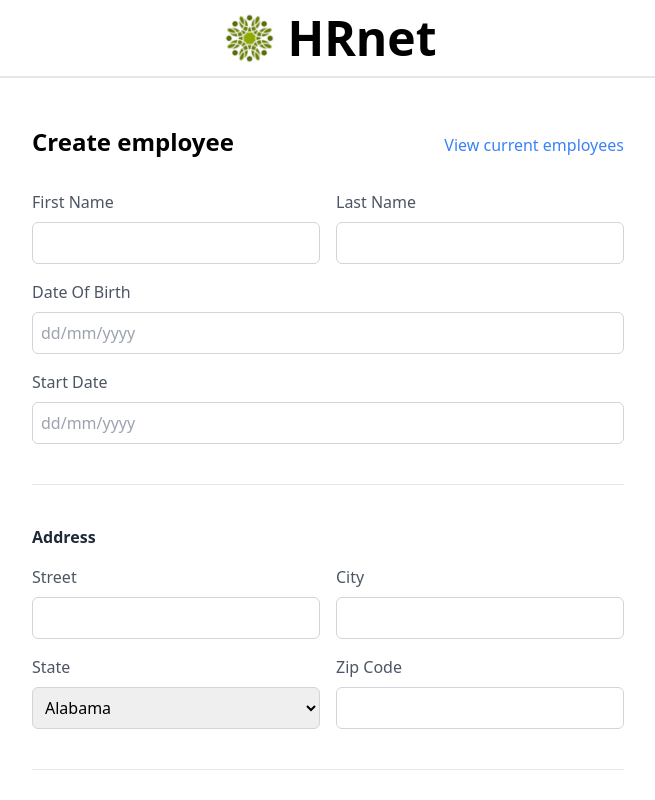
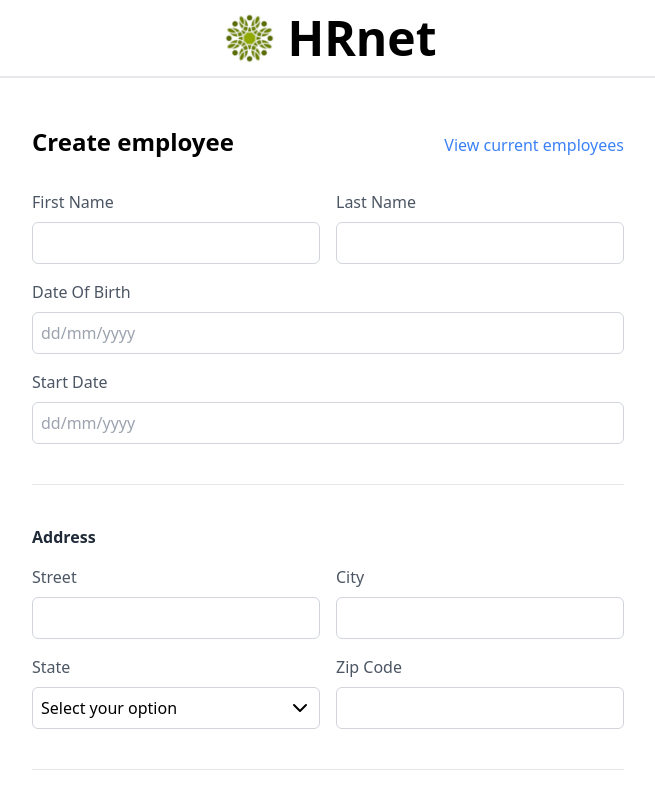
Before and after one commit to Kguie/react-OC-projet14, a React (Vite) app: page / in a window 1280 px wide. Shown: the top 800 px of the page, without its empty margins (312-967 px from the left). Built offline with nearby package versions, Linux system fonts and the light colour scheme.

Commit message:
Dropdown wip

```diff
--- a/src/components/createEmployeeForm/CreateEmployeeFormInputSelect.tsx
+++ b/src/components/createEmployeeForm/CreateEmployeeFormInputSelect.tsx
@@ -2,6 +2,7 @@ import { Control, Controller, FieldErrors } from "react-hook-form";
 
 import { CreateEmployeeFormData } from "./CreateEmployeeForm";
 import { formatLabelToKebabCase } from "../../utils/utils";
+import DropdownMenu from "../dropdownMenu/DropdownMenu";
 
 export type CreateEmployeeFormTextInputProps = {
   name: "state" | "department";
@@ -29,19 +30,11 @@ export default function CreateEmployeeFormTextInput({
         control={control}
         rules={{ required: `${label} is required` }}
         render={({ field }) => (
-          <select
-            id={kebabCaseLabel}
-            required
-            className={`border rounded-md ${
-              errors[name] ? "border-red-500" : "border-gray-300"
-            } p-2`}
-            {...field}>
-            {options.map(({ value, label }, index) => (
-              <option key={index} value={value}>
-                {label}
-              </option>
-            ))}
-          </select>
+          <DropdownMenu
+            selected={field.value}
+            onSelect={field.onChange}
+            options={options}
+          />
         )}
       />
       {errors[name] && <p className="text-red-500">{errors[name]?.message}</p>}
--- a/src/components/datePicker/DatePicker.tsx
+++ b/src/components/datePicker/DatePicker.tsx
@@ -15,7 +15,7 @@ type DatePickerProps = {
 export default function DatePicker({
   selectedDate,
   onDateChange,
-}: DatePickerProps) {
+}: DatePickerProps): React.ReactElement {
   const [isCalendarOpen, setIsCalendarOpen] = useState(false);
   const [inputValue, setInputValue] = useState(
     selectedDate ? format(selectedDate, "dd/MM/yyyy") : ""
@@ -35,7 +35,7 @@ export default function DatePicker({
       const spaceBelow = window.innerHeight - rect.bottom;
       const spaceAbove = rect.top;
 
-      if (spaceBelow < 300 && spaceAbove > 300) {
+      if (spaceBelow < 384 && spaceAbove > 384) {
         setPosition("top");
       } else {
         setPosition("bottom");
--- a/src/components/datePicker/DatePickerCalendar.tsx
+++ b/src/components/datePicker/DatePickerCalendar.tsx
@@ -20,7 +20,7 @@ type DatePickerCalendarProps = {
 export default function DatePickerCalendar({
   selectedDate,
   onDateChange,
-}: DatePickerCalendarProps) {
+}: DatePickerCalendarProps): React.ReactElement {
   const [currentMonth, setCurrentMonth] = useState(selectedDate || new Date());
 
   const prevMonth = () => setCurrentMonth(subMonths(currentMonth, 1));
@@ -44,7 +44,7 @@ export default function DatePickerCalendar({
   const days = useMemo(() => generateCalendarDays(), [currentMonth]);
 
   return (
-    <div data-testid="calendar" className="w-66 border rounded-lg p-4">
+    <div data-testid="calendar" className="w-66 max-h-96 border rounded-lg p-4">
       {/* En-tête du calendrier */}
       <div className="flex justify-between items-center mb-4">
         <button type="button" name="previous" onClick={prevMonth}>
--- /dev/null
+++ b/src/components/dropdownMenu/DropdownMenu.tsx
@@ -0,0 +1,173 @@
+import { useRef, useState } from "react";
+import { ChevronDown } from "lucide-react";
+
+import DropdownMenuList from "./DropdownMenuList";
+
+type DropdownMenuProps = {
+  selected: DropdownMenuOption["value"] | null;
+  onSelect: (option: DropdownMenuOption["value"]) => void;
+  options: DropdownMenuOption[];
+};
+
+export type DropdownMenuOption = { value: string; label?: string };
+
+export default function DropdownMenu({
+  selected,
+  onSelect,
+  options,
+}: DropdownMenuProps): React.ReactElement {
+  const [isDropdownOpen, setIsDropdownOpen] = useState(false);
+  const [position, setPosition] = useState<"top" | "bottom">("bottom");
+  const [selectedOption, setSelectedOption] = useState<
+    DropdownMenuOption | undefined
+  >(options.find(({ value }) => value === selected));
+
+  const inputRef = useRef<HTMLInputElement>(null);
+  const dropdownRef = useRef<HTMLDivElement>(null);
+
+  /** Open Dropdown adjusting position */
+  function handleOpenDropdown() {
+    if (isDropdownOpen) return;
+
+    if (inputRef.current) {
+      const rect = inputRef.current.getBoundingClientRect();
+      const spaceBelow = window.innerHeight - rect.bottom;
+      const spaceAbove = rect.top;
+
+      if (spaceBelow < 500 && spaceAbove > 500) {
+        setPosition("top");
+      } else {
+        setPosition("bottom");
+      }
+    }
+    setIsDropdownOpen(true);
+  }
+
+  function handleOptionNavigation(orientation: "previous" | "next") {
+    if (!isDropdownOpen) {
+      handleOpenDropdown();
+      return;
+    }
+    const currentIndex = selectedOption
+      ? options.findIndex((option) => option === selectedOption)
+      : 0;
+
+    const newIndex =
+      orientation === "previous"
+        ? (currentIndex - 1 + options.length) % options.length
+        : (currentIndex + 1) % options.length;
+
+    setSelectedOption(options[newIndex]);
+  }
+
+  function handleChange(option: DropdownMenuOption) {
+    setSelectedOption(option);
+    onSelect(option.value);
+    handleClose();
+  }
+
+  function handleKeyDown(event: React.KeyboardEvent<HTMLInputElement>) {
+    switch (event.key) {
+      case "ArrowUp":
+        handleOptionNavigation("previous");
+        event.preventDefault();
+        break;
+
+      case "ArrowDown":
+        handleOptionNavigation("next");
+        event.preventDefault();
+        break;
+
+      case "Escape":
+        inputRef.current?.blur();
+        break;
+
+      case "Enter": {
+        event.preventDefault();
+        setTimeout(() => {
+          handleClose();
+        }, 0);
+        break;
+      }
+
+      case "Tab":
+        inputRef.current?.blur();
+        break;
+
+      default:
+        event.preventDefault();
+        break;
+    }
+  }
+
+  /** Handle blur with modal closing */
+  function handleBlur(event: React.FocusEvent<HTMLDivElement>) {
+    const relatedTarget = event.relatedTarget as Node;
+    if (
+      relatedTarget &&
+      (inputRef.current?.contains(relatedTarget) ||
+        dropdownRef.current?.contains(relatedTarget))
+    ) {
+      return;
+    }
+    const isSame = selectedOption && selected === selectedOption.value;
+    if (!isSame) {
+      setSelectedOption(options.find(({ value }) => value === selected));
+    }
+    handleClose();
+  }
+
+  function handleClose() {
+    setIsDropdownOpen(false);
+  }
+
+  return (
+    <div onBlur={handleBlur} className="relative flex flex-1 cursor-pointer">
+      <input
+        ref={inputRef}
+        onKeyDown={handleKeyDown}
+        type="text"
+        value={
+          selectedOption?.label || selectedOption?.value || "Select your option"
+        }
+        onClick={() => {
+          if (isDropdownOpen) handleClose();
+          else handleOpenDropdown();
+        }}
+        className="border rounded-md border-gray-300 p-2 flex-1 cursor-pointer"
+        readOnly
+      />
+      <InputIcon isOpen={isDropdownOpen} />
+      <div
+        data-testid="dropdown"
+        onMouseDown={(e) => e.preventDefault()}
+        ref={dropdownRef}
+        className={`absolute w-full z-30 bg-white border border-gray-300 rounded-md shadow-lg transition-transform duration-300 ease-in-out ${
+          position === "top"
+            ? "origin-bottom scale-y-0 opacity-0 bottom-full"
+            : "origin-top scale-y-0 opacity-0 top-full"
+        } ${
+          isDropdownOpen
+            ? "scale-y-100 opacity-100"
+            : "scale-y-0 opacity-0 pointer-events-none"
+        }`}>
+        <DropdownMenuList
+          selected={selectedOption}
+          onSelect={handleChange}
+          options={options}
+        />
+      </div>
+    </div>
+  );
+}
+
+const InputIcon = ({ isOpen }: { isOpen: boolean }) => (
+  <div className="absolute w-full h-full flex items-center justify-end pr-2 pointer-events-none">
+    <div
+      className={`transition-transform duration-300 ${
+        isOpen ? "rotate-180" : "rotate-0"
+      }`}>
+      <ChevronDown />
+    </div>
+  </div>
+);
--- /dev/null
+++ b/src/components/dropdownMenu/DropdownMenuList.tsx
@@ -0,0 +1,52 @@
+import { useEffect, useRef, useState } from "react";
+import { DropdownMenuOption } from "./DropdownMenu";
+
+type DropdownMenuListProps = {
+  selected: DropdownMenuOption | undefined;
+  onSelect: (option: DropdownMenuOption) => void;
+  options: DropdownMenuOption[];
+};
+
+export default function DropdownMenuList({
+  selected,
+  onSelect,
+  options,
+}: DropdownMenuListProps): React.ReactElement {
+  const listRef = useRef<HTMLUListElement>(null);
+  const [selectedIndex, setSelectedIndex] = useState<number>(
+    selected ? options.findIndex((option) => option === selected) : -1
+  );
+
+  useEffect(() => {
+    if (listRef.current && selectedIndex >= 0) {
+      const itemHeight = 40; // Hauteur approximative d'un <li>, ajustez si nécessaire
+      const scrollPosition = selectedIndex * itemHeight;
+      listRef.current.scroll({
+        top: scrollPosition,
+        behavior: "smooth", // Défilement fluide
+      });
+    }
+  }, [selectedIndex]);
+
+  return (
+    <ul
+      ref={listRef}
+      role="listbox"
+      className="max-h-[500px] overflow-y-scroll w-full list-none">
+      {options.map((option, index) => (
+        <li
+          role="option"
+          key={index}
+          onClick={() => {
+            setSelectedIndex(index);
+            onSelect(option);
+          }}
+          className={`p-2 cursor-pointer ${
+            selected?.value === option.value ? "bg-blue-500 text-white" : ""
+          } hover:bg-gray-200 hover:text-black`}>
+          {option.label}
+        </li>
+      ))}
+    </ul>
+  );
+}
--- a/src/components/pageCard/PageCard.tsx
+++ b/src/components/pageCard/PageCard.tsx
@@ -10,7 +10,11 @@ export default function PageCard({
   width,
 }: PageCardProps): React.ReactElement {
   const widthClass =
-    width === "lg" ? "md:w-10/12" : width === "md" ? "md:w-8/12" : "md:w-6/12";
+    width === "lg"
+      ? "md:w-10/12"
+      : width === "md"
+      ? "md:w-8/12"
+      : "md:w-6/12 max-w-2xl";
 
   return (
     <main
```
Also changed, not shown: 2 other files (tests, documents, lock files or other folders).
